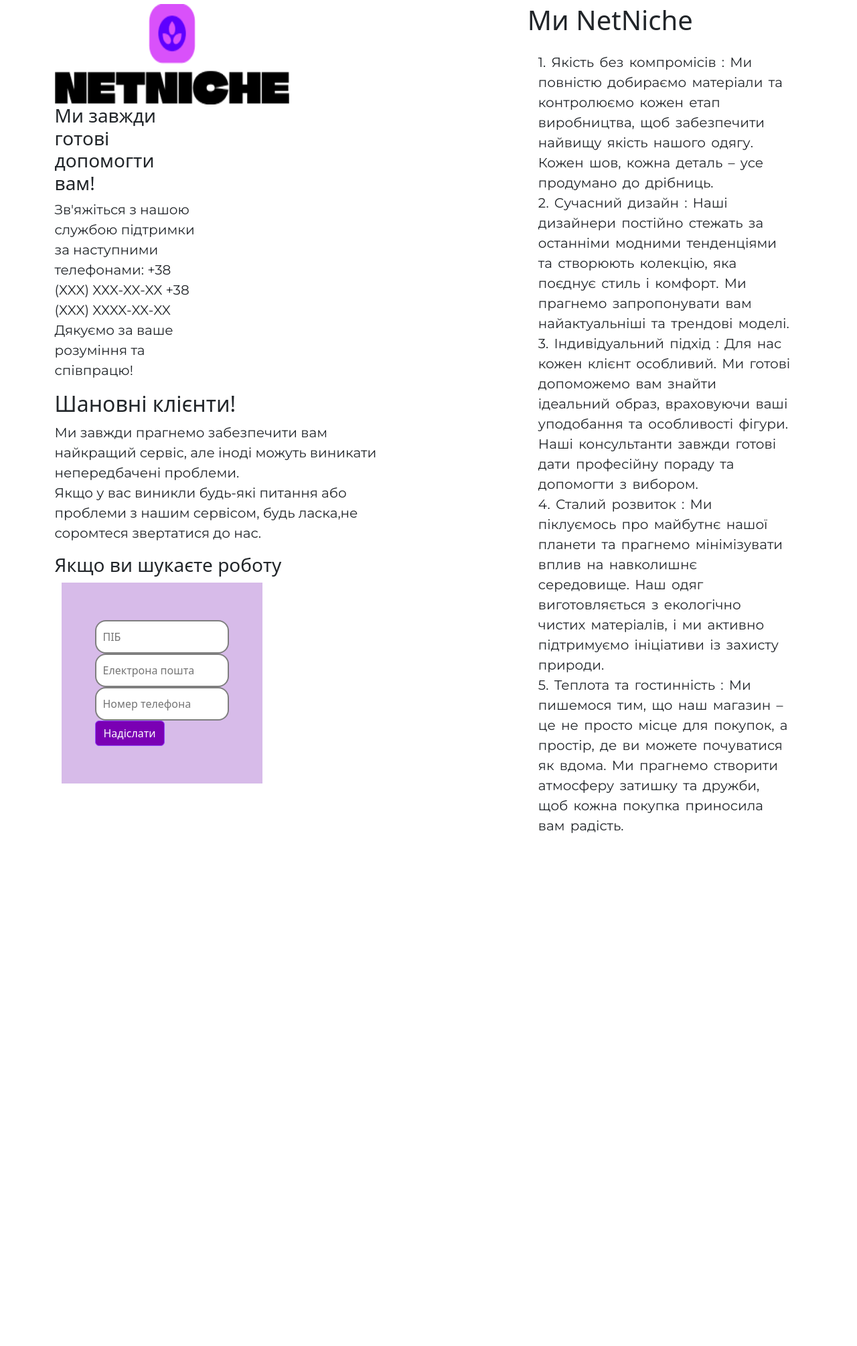
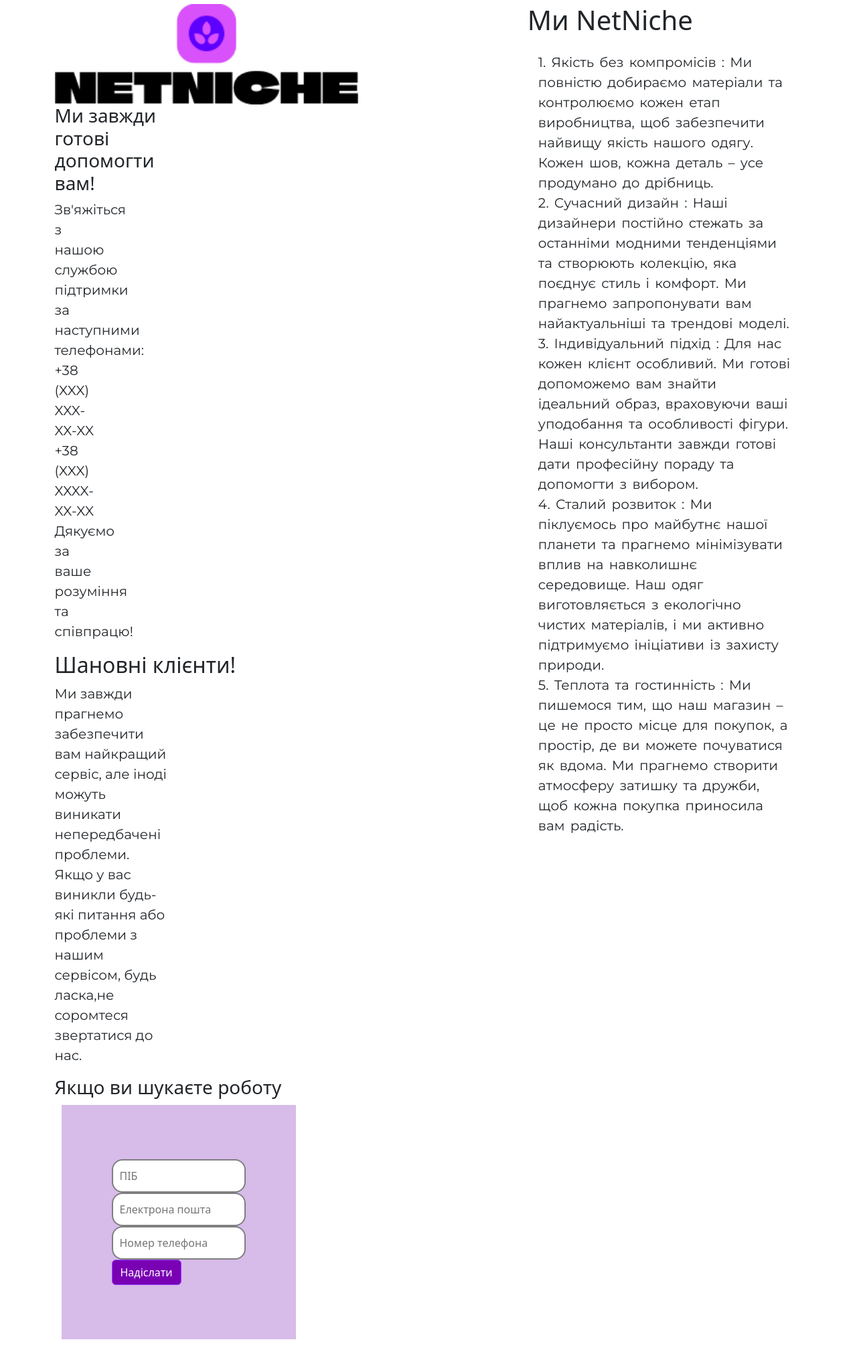
Before and after one commit to qrimosa/diploma, a Django app: page /about/ in a window 1280 px wide. Shown: the part 64-2074 px from the top of the page at 67% size. Before the commit the page ends 1308 px from the top, so only its background shows below. Run offline with Django 4.2, Linux system fonts and the light colour scheme; data comes from the database, SQL or seed files in the repository; both versions use the stored data as it was after the commit; some libraries are stand-ins or nearby versions.

Commit message:
Co-authored-by: Ivan Buryachenko <ivanburyachenko@users.noreply.github.com>

```diff
--- a/InternetShop/main/static/main/js/script-cart.js
+++ b/InternetShop/main/static/main/js/script-cart.js
@@ -12,9 +12,9 @@
             total += price * count
         })
         $('.cart-footer-price').text(`Разом: ${total} грн`);
-
     });
     $('.plus').click(function () {
+        console.log(222222)
         let id = $(this).data('id');
         let $input = $('.count[data-id="' + id + '"]');
         $input.val(Number($input.val()) + 1);
--- a/InternetShop/main/templates/main/about.html
+++ b/InternetShop/main/templates/main/about.html
@@ -5,11 +5,11 @@
 <div class="d-flex row justify-content-around" >
     <div class="MainDiv col-5" >
         <div class="col-5">
-            <img src="{% static 'main/img/logo.png' %}" alt="" style="width: 350px; height: 150px;">
+            <img src="{% static 'main/img/logo.png' %}" alt="" style="width: 350; height: 150px;">
             <h3>
                 Ми завжди готові допомогти вам!
             </h3>
-            <p id="montserrat-16">
+            <p id="montserrat-16" class="col-4">
                 Зв'яжіться з нашою службою підтримки за наступними телефонами:
                 +38 (XXX) XXX-XX-XX
                 +38 (XXX) XXXX-XX-XX
@@ -20,9 +20,9 @@
             <h2 >
                 Шановні клієнти!
             </h2>
-            <p id="montserrat-16">
+            <p id="montserrat-16" class="col-4">
                 Ми завжди прагнемо забезпечити вам найкращий сервіс,
-                але іноді можуть виникати непередбачені проблеми. <br>
+                але іноді можуть виникати непередбачені проблеми.
                 Якщо у вас виникли будь-які питання або проблеми з нашим сервісом,
                 будь ласка,не соромтеся звертатися до нас.
             </p>
@@ -31,7 +31,7 @@
             <h3 class="IfYouNeedJob">
                 Якщо ви шукаєте роботу
             </h3>
-            <div class="Job" style=" margin: 10px ; display: flex; flex-direction: column; background-color: #D7BBE9; gap: 15px; width: 300px; justify-content: center; align-items: center; height: 300px;">
+            <div class="Job" style=" margin: 10px ; display: flex; flex-direction: column; background-color: #D7BBE9; gap: 15px; width: 350px; justify-content: center; align-items: center; height: 350px; gap: 20px;">
                 <form action = '#' method = 'POST'>
                 <input id = "client_name" type="text" placeholder="ПІБ"  class="reg-auth-field">
                 <br>
@@ -46,12 +46,12 @@
             </div>
         </div>
     </div>
-    <div class="MainDiv2 col-4" style="background-color: D7BBE9;">
+    <div class="MainDiv2 col-4">
         <h1 class="WeAreNetNiche">
             Ми
             NetNiche
         </h1>
-        <p class="p-3 mb-2 bg-white text-purple" id="montserrat-16" style="word-spacing: 3px">
+        <p class="p-3 mb-2 bg-white text-purple" id="montserrat-16" style="word-spacing: 3px ">
             1. Якість без компромісів : Ми повністю добираємо матеріали та контролюємо кожен етап виробництва, щоб забезпечити найвищу якість нашого одягу. Кожен шов, кожна деталь – усе продумано до дрібниць.
             <br>
             2. Сучасний дизайн : Наші дизайнери постійно стежать за останніми модними тенденціями та створюють колекцію, яка поєднує стиль і комфорт. Ми прагнемо запропонувати вам найактуальніші та трендові моделі.
--- a/InternetShop/main/templates/main/base.html
+++ b/InternetShop/main/templates/main/base.html
@@ -26,7 +26,7 @@
 <body>
     <header class='z-3 position-fixed top-0 start-50 translate-middle-x w-100'>
         <nav class="navbar bg-header">
-            <div class="container">
+            <div class="container d-flex justify-content-between">
                 <a href="#" class="buttons-header">
                     <img src="{% static 'main/img/burger.png' %}" data-bs-toggle="offcanvas"
                         data-bs-target="#offcanvasNavbar" width="40px" alt="">
@@ -147,7 +147,7 @@
                         <h1 class="h1 padding-margin-0">Пошук</h1>
                     </div>
                 </a>
-                <a class="text-decoration-none burger-item" data-bs-toggle="modal" data-bs-target="#backetModal"
+                <a class="text-decoration-none burger-item" data-bs-toggle="offcanvas" data-bs-target="#offcanvasBacket"
                     href="#">
                     <div class="container d-flex align-items-center gap-15">
                         <img class="burger-img" src="{% static 'main/img/burger-bucket.svg' %}" alt="">
@@ -160,7 +160,7 @@
                         <h1 class="h1 padding-margin-0">Реєстрація/Вхід</h1>
                     </div>
                 </a>
-                <a class="text-decoration-none burger-item" href="">
+                <a class="text-decoration-none burger-item" href="{% url 'About' %}">
                     <div class="container d-flex align-items-center gap-15">
                         <img class="burger-img" src="{% static 'main/img/user.svg' %}" alt="">
                         <h1 class="h1 padding-margin-0">Про нас/Контакти</h1>
@@ -178,7 +178,7 @@
                         class="container width-100 category-name">
                         <div class="row align-items-center">
                             <div class="col">
-                                <p class="h1 padding-margin-0">{{category.name}}</p>
+                                <p class="h1 padding-margin-0" >{{category.name}}</p>
                             </div>
                             <div class="col-auto">
                                 <img src="{% static 'main/img/right-arrow.svg' %}" alt="">
--- a/InternetShop/main/templates/main/cart_items.html
+++ b/InternetShop/main/templates/main/cart_items.html
@@ -23,9 +23,9 @@
         </div>
         <div class="d-flex align-items-end justify-content-end p-2 gap-15 h-50">
             <div class="d-flex align-items-center">
-                <span class="minus" id="minus"><img src="{% static 'main/img/minus.svg' %}" width="20px" alt=""></span>
-                <input type="number" class="count" id="count" name="qty" value="{{product.amount}}">
-                <span class="plus" id="plus"><img src="{% static 'main/img/plus.svg' %}" width="20px" alt=""></span>
+                <span class="minus" data-id="{{product.id}}" id="minus"><img src="{% static 'main/img/minus.svg' %}" width="20px" alt=""></span>
+                <input type="number" class="count" data-id="{{product.id}}" id="count" name="qty" value="{{product.amount}}">
+                <span class="plus" data-id="{{product.id}}" id="plus"><img src="{% static 'main/img/plus.svg' %}" width="20px" alt=""></span>
             </div>
         </div>
         <p class="h1 padding-margin-0 d-flex justify-content-end product-price">{{product.product.price}} грн</p>
--- a/InternetShop/main/templates/main/checkout.html
+++ b/InternetShop/main/templates/main/checkout.html
@@ -40,7 +40,7 @@
         </div>
         <hr>
         {% endfor %}
-        <h2>Разом: {{sum_in_cart}} грн</h2>
+        <h2 class="cart-footer-price">Разом: {{sum_in_cart}} грн</h2>
         <button type='button' class='btn btn-primary h1' >Сплатити</button>
     </div>
 </div>
--- a/InternetShop/main/templates/main/main.html
+++ b/InternetShop/main/templates/main/main.html
@@ -37,6 +37,7 @@
 </div>
 <div class="under-slider">
     {% for product in all_products %}
+        {% if forloop.counter <= 12 %}
         <div class="card" data-price="{{product.price}}" style="width: 18rem;">
             <img src="{{product.image.url}}" class="card-img-top" alt="...">
             <div class="card-body">
@@ -47,6 +48,7 @@
                 </div>
             </div>
         </div>
+        {% endif %}
     {% endfor %}
 </div>
 {% endblock %}
```
Also changed, not shown: InternetShop/db.sqlite3, InternetShop/main/static/main/css/style.css (line endings or trailing spaces), InternetShop/media/bag.jpg (added), InternetShop/media/cap.WebP (added), InternetShop/media/socks.jfif (added). Lines whose indentation alone changed are shown as unchanged.
